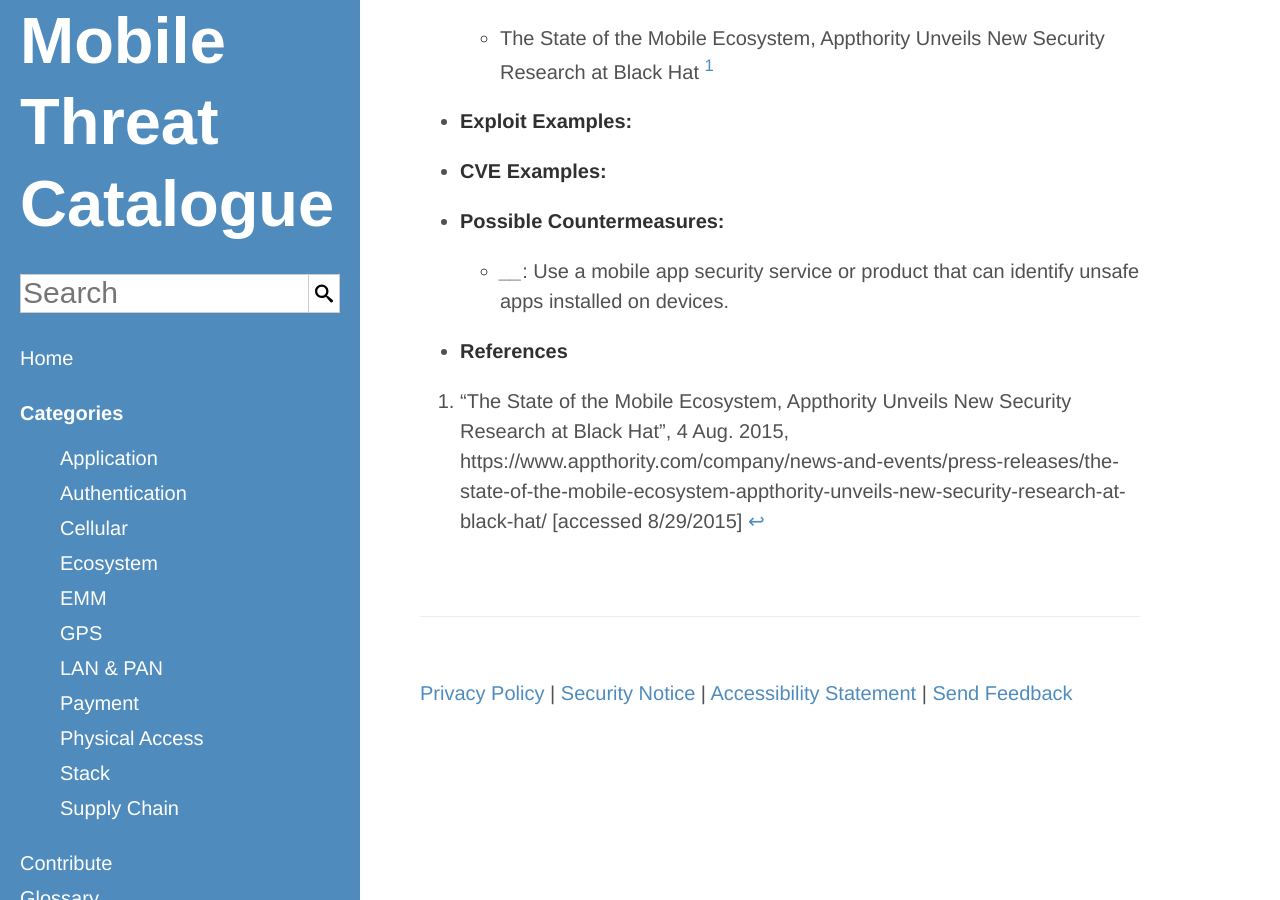
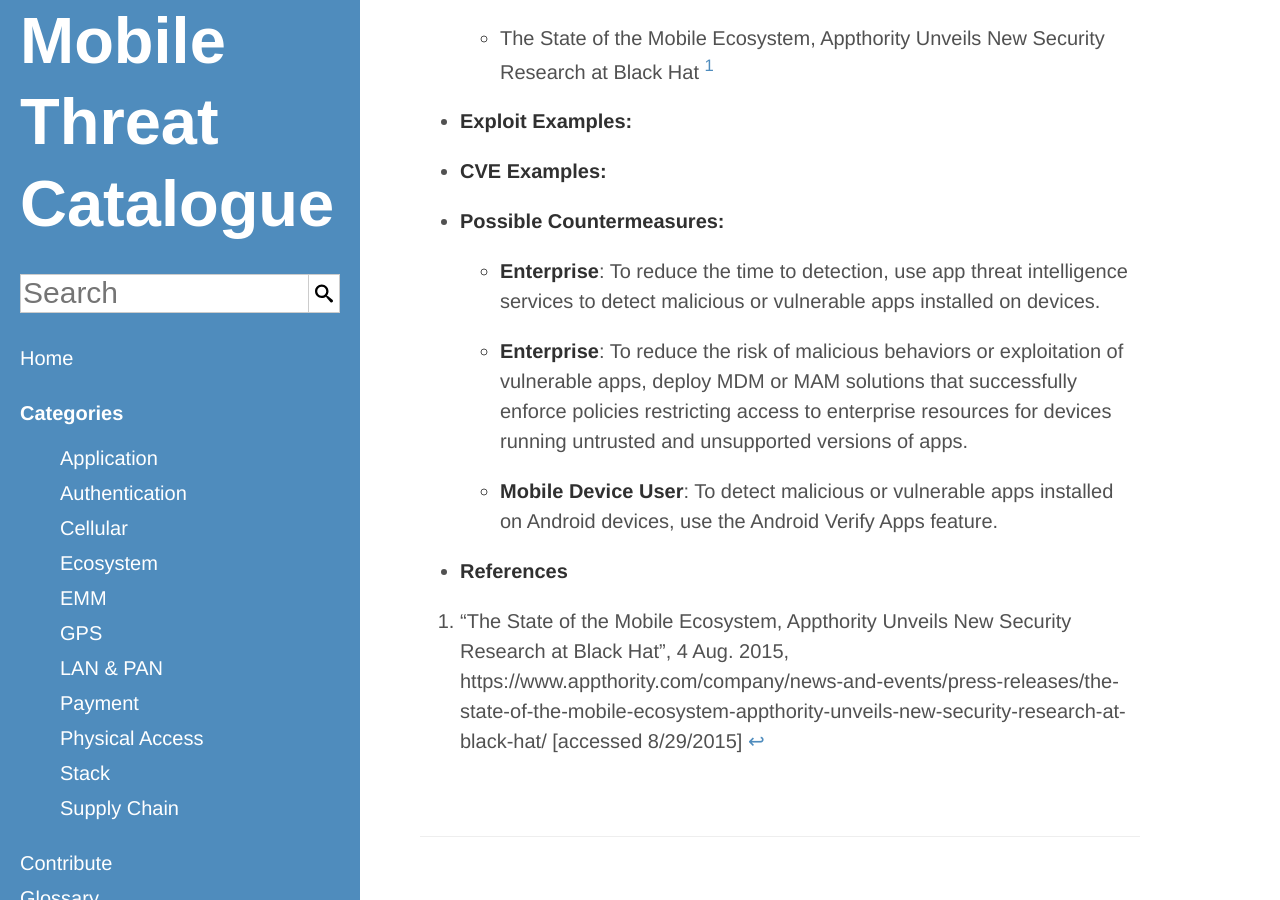
Before and after one commit to usnistgov/mobile-threat-catalogue, a Jekyll site: the page built from _ecosystem-threats/ECO-7.md, in a window 1280 px wide and 900 px high, scrolled down 524 px. Built offline with Jekyll 4.4.1, drawn with Linux system fonts in a browser that asks for light colours.

Commit message:
#13: update countermeasures and actors

```diff
--- a/_ecosystem-threats/ECO-7.md
+++ b/_ecosystem-threats/ECO-7.md
@@ -7,6 +7,10 @@
     ExploitExample:
     CVEExample:
     PossibleCountermeasures:
-        "Use a mobile app security service or product that can identify unsafe apps installed on devices.":
-            -
+        "To reduce the time to detection, use app threat intelligence services to detect malicious or vulnerable apps installed on devices.":
+            - Enterprise
+        "To reduce the risk of malicious behaviors or exploitation of vulnerable apps, deploy MDM or MAM solutions that successfully enforce policies restricting access to enterprise resources for devices running untrusted and unsupported versions of apps.":
+            - Enterprise
+        "To detect malicious or vulnerable apps installed on Android devices, use the Android Verify Apps feature.":
+            - Mobile Device User
 ---
```
